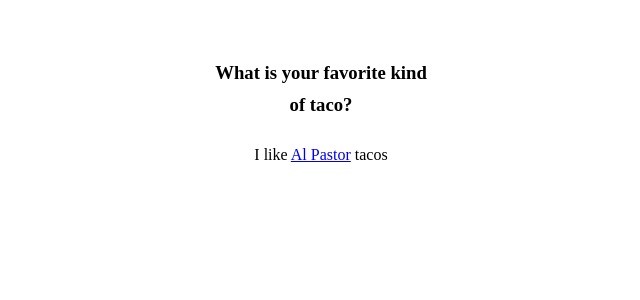
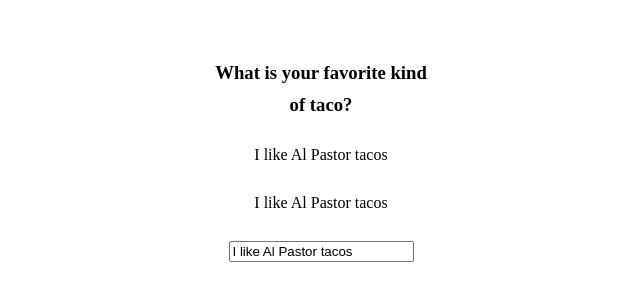
Before and after one commit to mdafrozz/Vue_App, a Vue app: page / in a window 1280 px wide. Shown: the part 110-410 px from the top of the page, without its empty margins (319-959 px from the left). Built offline with nearby package versions, Linux system fonts and the light colour scheme; the HTML template or start-up script is replaced by a standard one.

Commit message:
Refactor: An example using "v-text"

```diff
--- a/src/components/vue_examples.vue
+++ b/src/components/vue_examples.vue
@@ -1,8 +1,10 @@
 <template>
-  <div id="app">
-    <h3>What is your favorite kind of taco?</h3>
-    <p v-html="tacos"></p>
-  </div>
+ <div id="app">
+  <h3>What is your favorite kind of taco?</h3>
+  <p v-text="tacos"></p>
+  <p>{{ tacos }}</p>
+  <p><input v-model="tacos" /></p>
+</div>
 </template>
 
 <script>
@@ -10,8 +12,7 @@ export default {
   name: "vue_examples",
   data() {
     return {
-      tacos: `I like <a href="http://www.epicurious.com/recipes/food/views/tacos-al-pastor-242132" target="_blank">Al Pastor</a> tacos `
-      }
+      tacos: 'I like Al Pastor tacos'      }
   }
 }
 </script>
```
